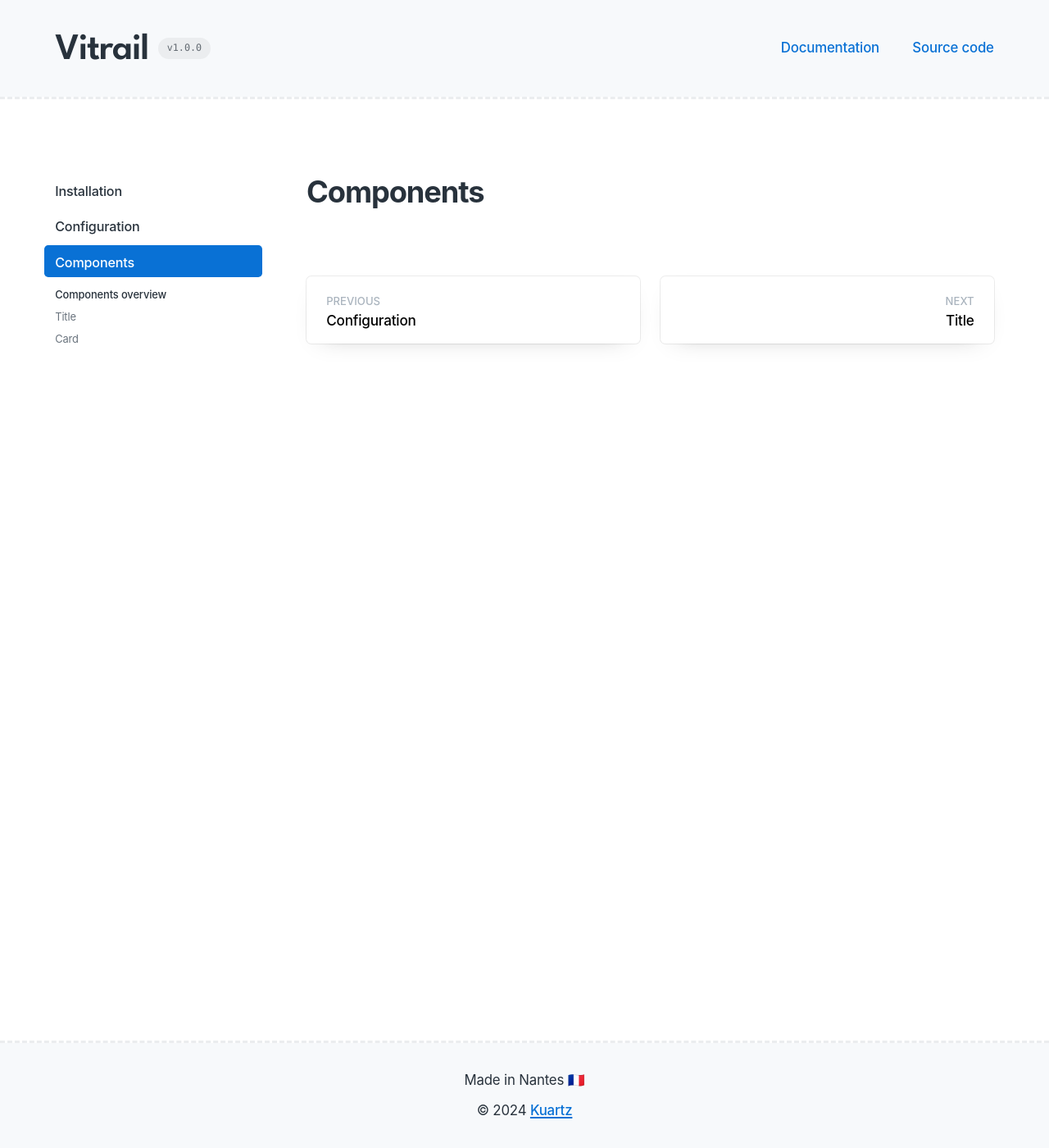
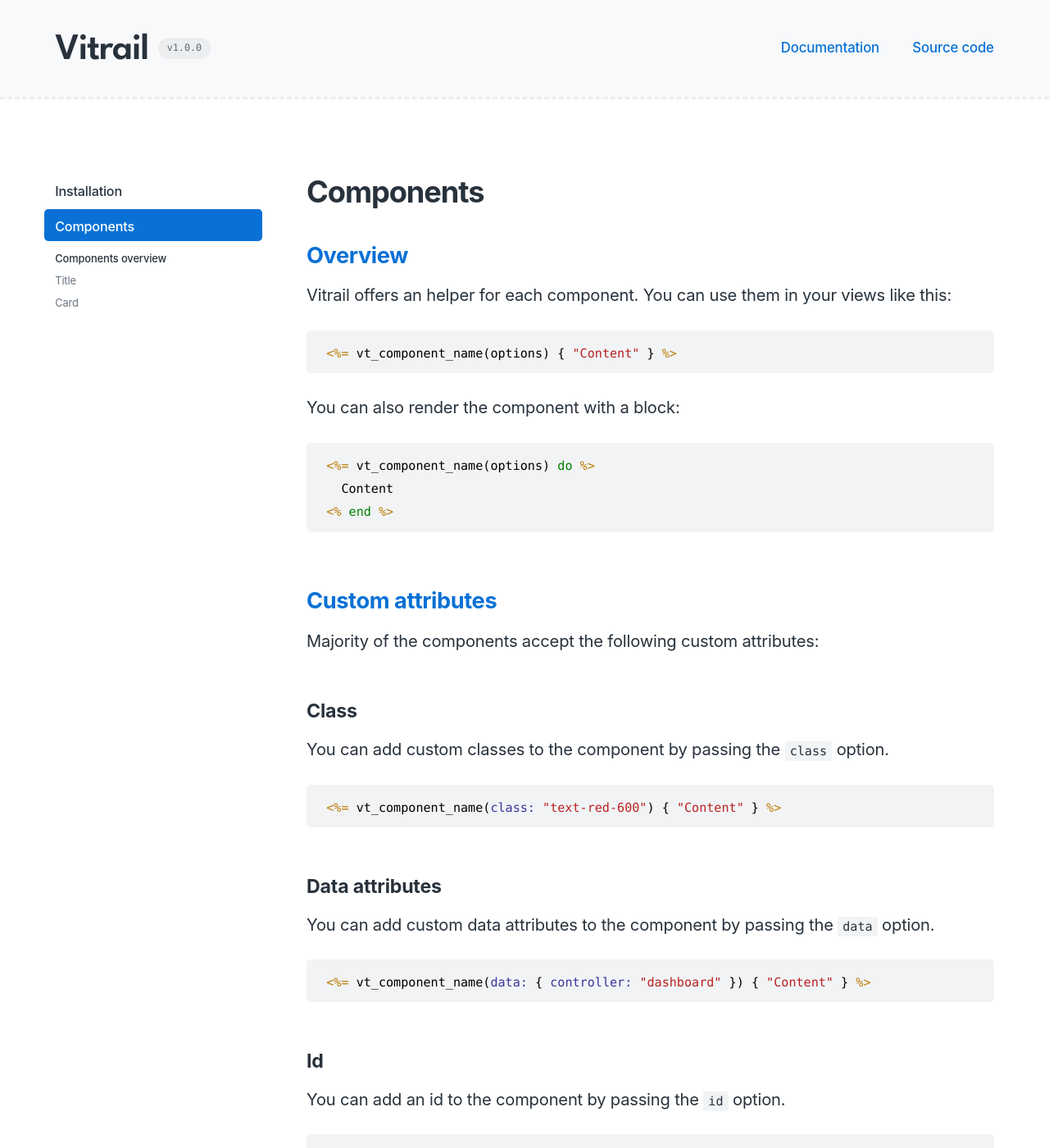
Before and after one commit to kuartz-org/vitrail-site, a Jekyll site: the page built from docs/components/components-overview.md, in a window 1280 px wide and 1400 px high. Shown: the whole window at 82% size. Built offline with Jekyll 4.4.1, drawn with Linux system fonts in a browser that asks for light colours; some web fonts are replaced; some of the changed text lies outside the part shown.

Commit message:
add component overview

````diff
--- a/_data/docs.yml
+++ b/_data/docs.yml
@@ -1,8 +1,8 @@
 - title: "Installation"
   url: /docs/installation/
 
-- title: "Configuration"
-  url: /docs/configuration/
+# - title: "Configuration"
+#   url: /docs/configuration/
 
 - title: "Components"
   url: /docs/components/
--- a/docs/components/components-overview.md
+++ b/docs/components/components-overview.md
@@ -3,3 +3,47 @@ title: Components
 ---
 
 # Components
+
+## Overview
+
+Vitrail offers an helper for each component. You can use them in your views like this:
+
+```erb
+<%= vt_component_name(options) { "Content" } %>
+```
+
+You can also render the component with a block:
+
+```erb
+<%= vt_component_name(options) do %>
+  Content
+<% end %>
+```
+
+## Custom attributes
+
+Majority of the components accept the following custom attributes:
+
+### Class
+
+You can add custom classes to the component by passing the `class` option.
+
+```erb
+<%= vt_component_name(class: "text-red-600") { "Content" } %>
+```
+
+### Data attributes
+
+You can add custom data attributes to the component by passing the `data` option.
+
+```erb
+<%= vt_component_name(data: { controller: "dashboard" }) { "Content" } %>
+```
+
+### Id
+
+You can add an id to the component by passing the `id` option.
+
+```erb
+<%= vt_component_name(id: "dashboard-title") { "Content" } %>
+```
````
